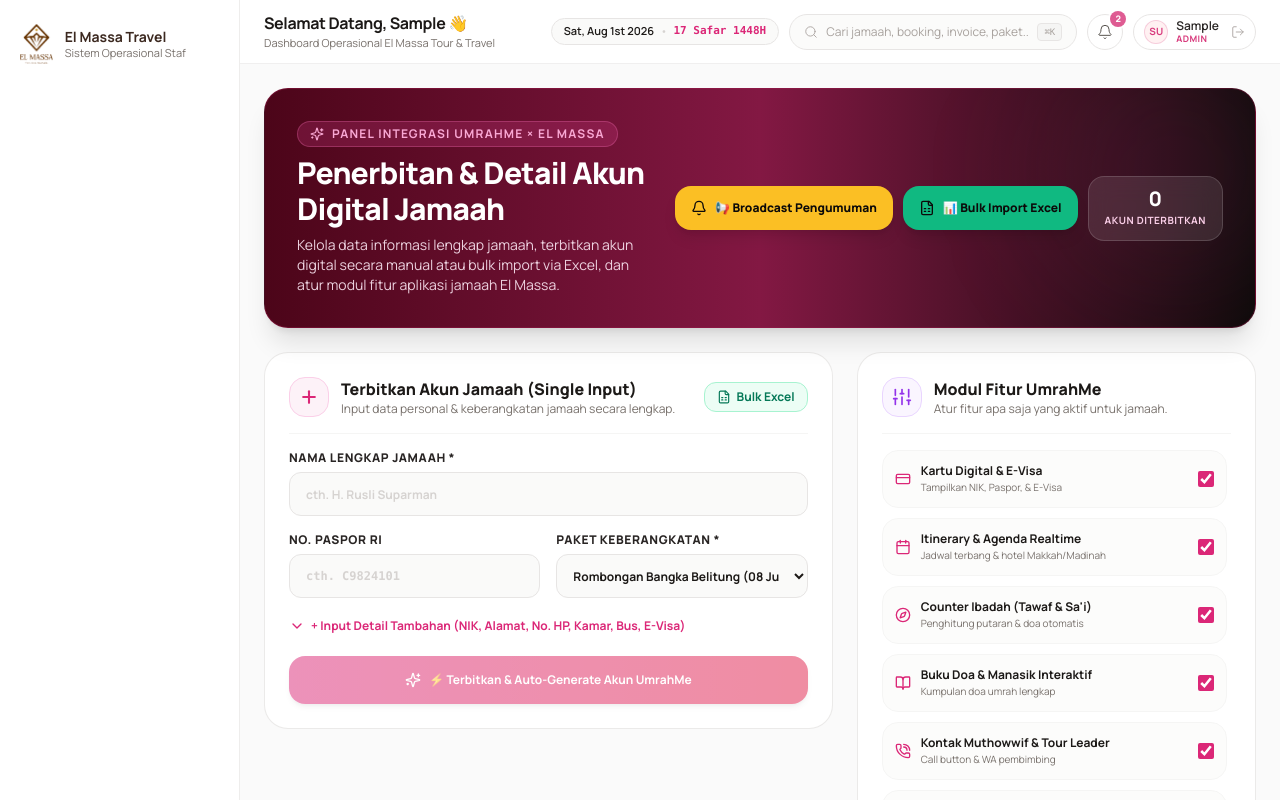
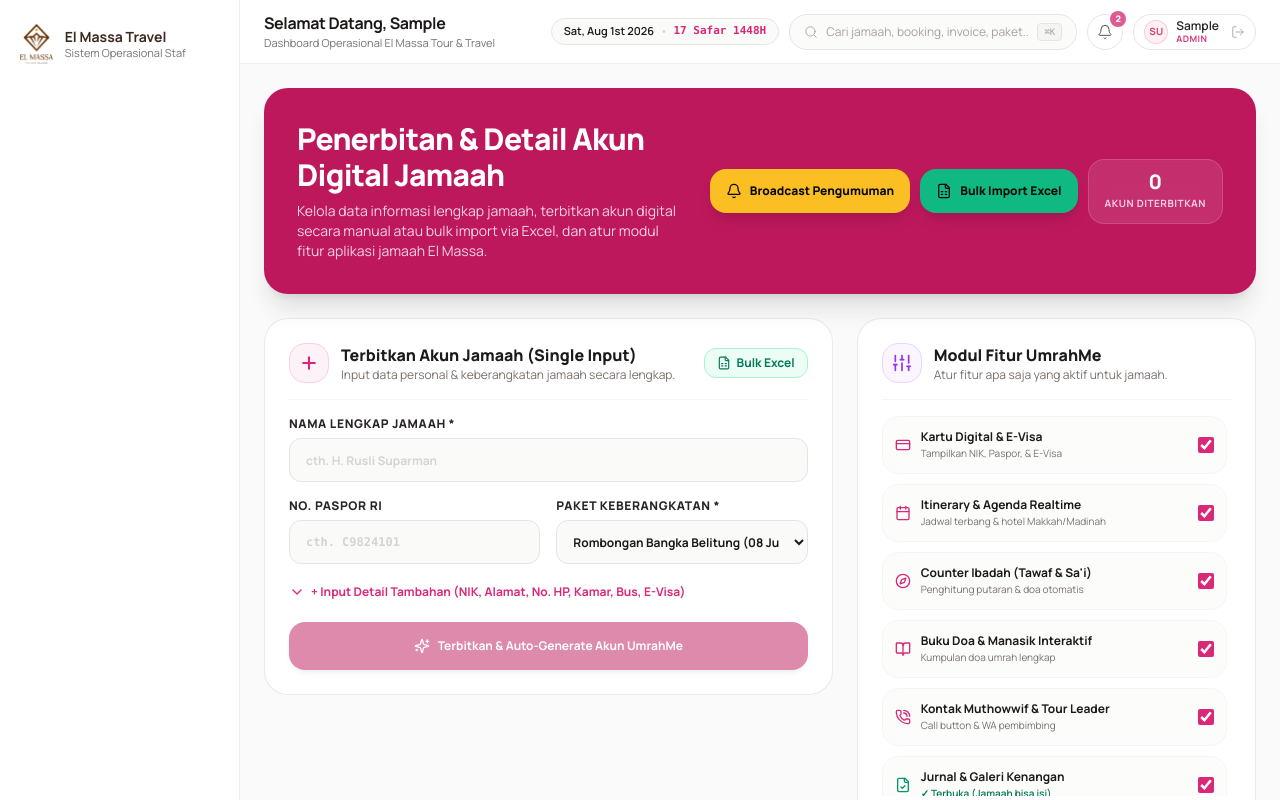
Before and after one commit to darcia2024/elmassa-administration, a Next.js app: page /umrahme in a window 1280 px wide. Shown: the top 800 px of the page. Built offline with nearby package versions, Linux system fonts and the light colour scheme; sample sign-in values are in the browser's storage.

Commit message:
update_banner_solid_pink_remove_ai_badge_and_outline_icons

```diff
--- a/app/umrahme/page.tsx
+++ b/app/umrahme/page.tsx
@@ -342,15 +342,9 @@ export default function PenerbitanUmrahmePage() {
       <div className="space-y-6 pb-12 font-sans">
 
         {/* 🚀 TOP HEADER HERO CARD */}
-        <section className="relative overflow-hidden rounded-3xl bg-gradient-to-r from-rose-950 via-pink-900 to-stone-950 p-6 sm:p-8 text-white shadow-xl border border-pink-800/40">
-          <div className="absolute right-0 top-0 -mt-12 -mr-12 h-64 w-64 rounded-full bg-pink-500/10 blur-3xl pointer-events-none" />
-
+        <section className="relative overflow-hidden rounded-3xl bg-[#be185d] p-6 sm:p-8 text-white shadow-xl border border-pink-700/40">
           <div className="relative z-10 flex flex-col md:flex-row md:items-center justify-between gap-6">
             <div className="space-y-2 max-w-2xl">
-              <div className="inline-flex items-center gap-2 rounded-full bg-pink-500/20 px-3 py-1 text-xs font-bold uppercase tracking-widest text-pink-300 border border-pink-400/30">
-                <Sparkles className="h-3.5 w-3.5 text-pink-300" />
-                <span>Panel Integrasi UmrahMe × El Massa</span>
-              </div>
               <h1 className="text-2xl sm:text-3xl font-black text-white tracking-tight">
                 Penerbitan & Detail Akun Digital Jamaah
               </h1>
@@ -367,7 +361,7 @@ export default function PenerbitanUmrahmePage() {
                 className="w-full sm:w-auto h-11 px-4 rounded-2xl bg-amber-400 hover:bg-amber-500 text-stone-950 font-black text-xs flex items-center justify-center gap-2 shadow-lg transition active:scale-95"
               >
                 <Bell className="h-4 w-4" />
-                <span>📢 Broadcast Pengumuman</span>
+                <span>Broadcast Pengumuman</span>
               </button>
 
               <button
@@ -376,7 +370,7 @@ export default function PenerbitanUmrahmePage() {
                 className="w-full sm:w-auto h-11 px-4 rounded-2xl bg-emerald-500 hover:bg-emerald-600 text-stone-950 font-black text-xs flex items-center justify-center gap-2 shadow-lg transition active:scale-95"
               >
                 <FileSpreadsheet className="h-4 w-4" />
-                <span>📊 Bulk Import Excel</span>
+                <span>Bulk Import Excel</span>
               </button>
 
               <div className="rounded-2xl bg-white/10 backdrop-blur-md p-3 px-4 border border-white/15 text-center min-w-[110px]">
@@ -551,14 +545,14 @@ export default function PenerbitanUmrahmePage() {
               <button
                 type="submit"
                 disabled={isSubmitting || !inputNama.trim()}
-                className="w-full h-12 rounded-2xl bg-gradient-to-r from-pink-600 to-rose-600 hover:from-pink-700 hover:to-rose-700 text-white text-xs font-bold flex items-center justify-center gap-2 shadow-md transition active:scale-[0.98] disabled:opacity-50"
+                className="w-full h-12 rounded-2xl bg-[#be185d] hover:bg-[#9d174d] text-white text-xs font-bold flex items-center justify-center gap-2 shadow-md transition active:scale-[0.98] disabled:opacity-50"
               >
                 {isSubmitting ? (
                   <RefreshCw className="h-4 w-4 animate-spin" />
                 ) : (
                   <Sparkles className="h-4 w-4" />
                 )}
-                <span>⚡ Terbitkan & Auto-Generate Akun UmrahMe</span>
+                <span>Terbitkan & Auto-Generate Akun UmrahMe</span>
               </button>
             </form>
           </section>
--- a/components/app-shell.tsx
+++ b/components/app-shell.tsx
@@ -484,7 +484,7 @@ export function AppShell({ children }: AppShellProps) {
 
             <div className="min-w-0">
               <h2 className="text-xs sm:text-base font-bold tracking-tight text-stone-900 truncate">
-                Selamat Datang, {activeUser.name.split(" ")[0]} 👋
+                Selamat Datang, {activeUser.name.split(" ")[0]}
               </h2>
               <p className="text-[10px] sm:text-[11px] font-normal text-stone-500 truncate hidden xs:block sm:block">
                 Dashboard Operasional El Massa Tour & Travel
```
